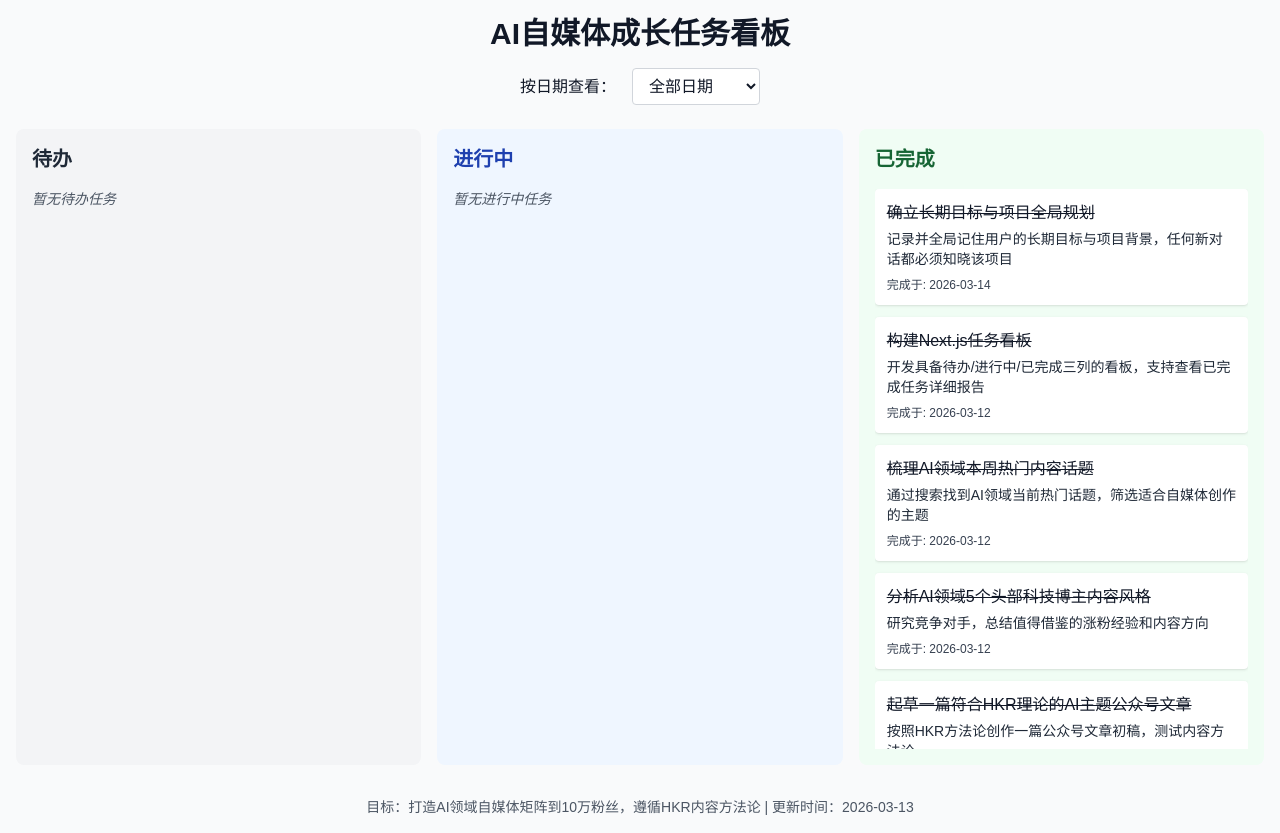
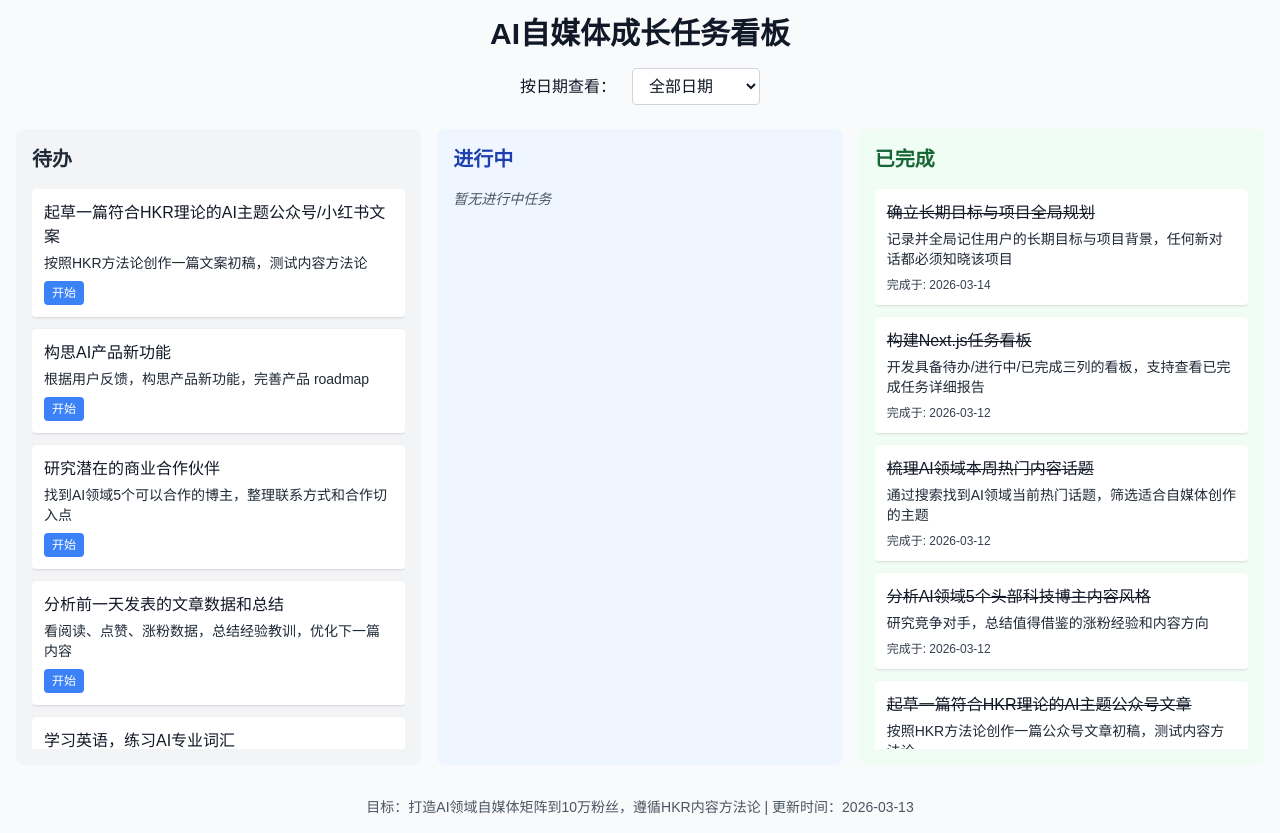
Before and after one commit to LunaDelo/ai-dashboard, a Next.js app in the folder ai-dashboard/: page /ai-dashboard/ in a window 1280 px wide. Built offline with nearby package versions, Linux system fonts and the light colour scheme.

Commit message:
Add 2026-03-14 daily todo tasks

```diff
--- a/ai-dashboard/app/page.tsx
+++ b/ai-dashboard/app/page.tsx
@@ -122,6 +122,42 @@ const initialTasks: Task[] = [
     createdAt: '2026-03-13',
     completedAt: '2026-03-13',
     report: '已完成文章扩展和发布：\n- 将小红书文案扩展为适合公众号阅读的完整文章，增加了细节内容和对比表格\n- 按照建议替换了所有图片为AI/编程相关的真实图片（来自Unsplash）：\n  - 封面：AI科技主题封面图\n  - 首图：AI Agent开发代码图\n  - 表格对比图：编程代码对比图\n- 修复了wenyan-cli硬编码配置路径问题，通过patch代码修改配置目录到可写路径\n- ✅ 已成功重新发布到微信公众号草稿箱！New Media ID: `590rmia-7uiuX0qpdS3Zyu2bqsChKfspWOv9Q6U867WlRQuXET_JWEsyrOoDAmM-`\n\n文章标题：《AI Agent框架那么多，新手到底该怎么选？一张表讲明白》\n\n你现在可以登录微信公众号后台，在草稿箱找到这篇更新后的文章，直接编辑发布即可。',
+  },
+  // 2026-03-14 今日任务
+  {
+    id: '14',
+    title: '起草一篇符合HKR理论的AI主题公众号/小红书文案',
+    description: '按照HKR方法论创作一篇文案初稿，测试内容方法论',
+    status: 'todo',
+    createdAt: '2026-03-14',
+  },
+  {
+    id: '15',
+    title: '构思AI产品新功能',
+    description: '根据用户反馈，构思产品新功能，完善产品 roadmap',
+    status: 'todo',
+    createdAt: '2026-03-14',
+  },
+  {
+    id: '16',
+    title: '研究潜在的商业合作伙伴',
+    description: '找到AI领域5个可以合作的博主，整理联系方式和合作切入点',
+    status: 'todo',
+    createdAt: '2026-03-14',
+  },
+  {
+    id: '17',
+    title: '分析前一天发表的文章数据和总结',
+    description: '看阅读、点赞、涨粉数据，总结经验教训，优化下一篇内容',
+    status: 'todo',
+    createdAt: '2026-03-14',
+  },
+  {
+    id: '18',
+    title: '学习英语，练习AI专业词汇',
+    description: '保持每日英语练习，积累AI领域专业英文词汇',
+    status: 'todo',
+    createdAt: '2026-03-14',
   },
 ];
 
```
